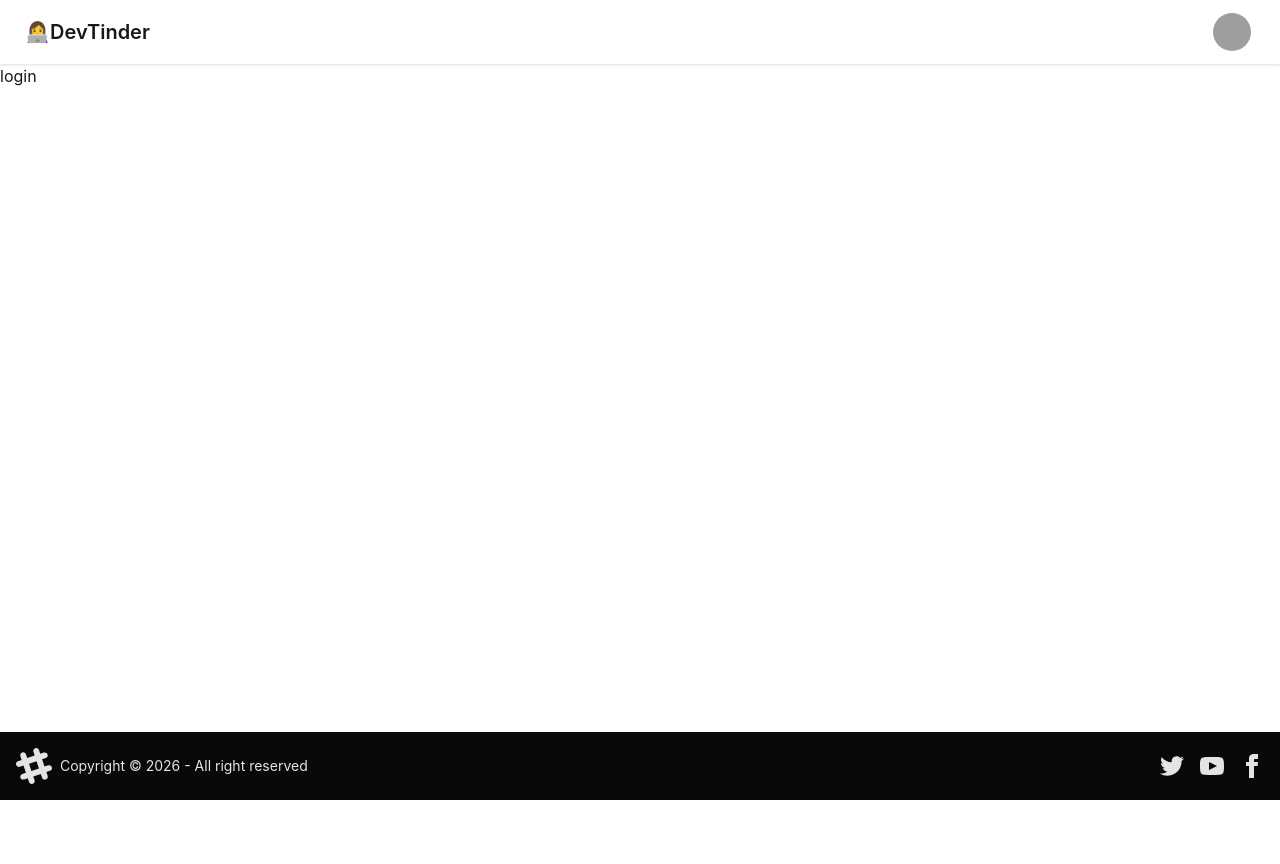
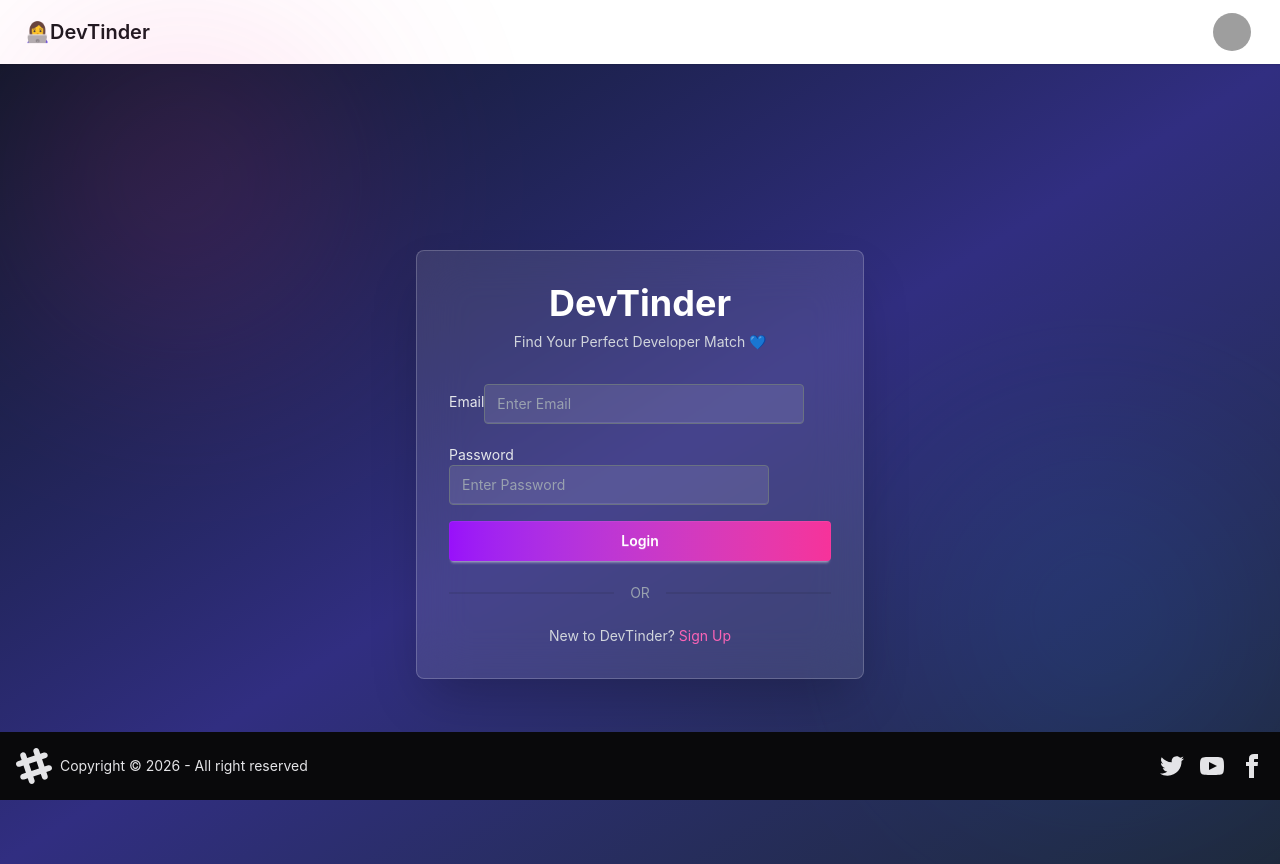
Before and after one commit to singhsakshi098/devtinder-web, a React (Vite) app: page /Login in a window 1280 px wide. Before the commit the page ends 800 px from the top, so only its background shows below. Built offline with nearby package versions, Linux system fonts and the light colour scheme; grey boxes are pictures that could not be loaded.

Commit message:
logged in paged created

```diff
--- a/package.json
+++ b/package.json
@@ -11,6 +11,7 @@
   },
   "dependencies": {
     "@tailwindcss/vite": "^4.3.1",
+    "axios": "^1.18.0",
     "react": "^19.2.6",
     "react-dom": "^19.2.6",
     "react-router-dom": "^7.18.0",
--- a/src/Login.jsx
+++ b/src/Login.jsx
@@ -1,13 +1,129 @@
+import { useState } from "react";
+import axios from "axios";
 
 const Login = () => {
+  const [emailId, setEmailId] = useState("");
+  const [password, setPassword] = useState("");
+  const [error, setError] = useState("");
+
+  const handleLogin = async (e) => {
+    e.preventDefault();
+    setError("");
+
+    try {
+      const res = await axios.post(
+        "http://localhost:7777/login",
+        {
+          emailId,
+          password,
+        },
+        {
+          withCredentials: true,
+        }
+      );
+
+      console.log("Login Successful:", res.data);
+
+      // Navigate after login
+      // navigate("/feed");
+
+    } catch (err) {
+      console.log(err);
+      setError(err.response?.data || "Invalid Email or Password");
+    }
+  };
+
   return (
-    <div>
-        login
+    <div className="min-h-screen flex items-center justify-center bg-gradient-to-br from-[#0f172a] via-[#312e81] to-[#1e293b] px-4">
+
+      {/* Background Blur */}
+      <div className="absolute w-72 h-72 bg-pink-500 rounded-full blur-[120px] opacity-20 top-10 left-10"></div>
+      <div className="absolute w-72 h-72 bg-blue-500 rounded-full blur-[120px] opacity-20 bottom-10 right-10"></div>
+
+      <div className="card w-full max-w-md bg-white/10 backdrop-blur-xl border border-white/20 shadow-2xl">
+
+        <div className="card-body p-8">
+
+          <div className="text-center mb-6">
+            <h1 className="text-4xl font-bold text-white">
+              DevTinder
+            </h1>
+
+            <p className="text-gray-300 mt-2">
+              Find Your Perfect Developer Match 💙
+            </p>
+          </div>
+
+          <form onSubmit={handleLogin}>
+
+            {/* Email */}
+
+            <div className="form-control mb-5">
+              <label className="label">
+                <span className="label-text text-gray-200">
+                  Email
+                </span>
+              </label>
+
+              <input
+                type="email"
+                placeholder="Enter Email"
+                className="input input-bordered bg-white/10 border-gray-500 text-white placeholder:text-gray-400"
+                value={emailId}
+                onChange={(e) => setEmailId(e.target.value)}
+                required
+              />
+            </div>
+
+            {/* Password */}
+
+            <div className="form-control mb-4">
+              <label className="label">
+                <span className="label-text text-gray-200">
+                  Password
+                </span>
+              </label>
+
+              <input
+                type="password"
+                placeholder="Enter Password"
+                className="input input-bordered bg-white/10 border-gray-500 text-white placeholder:text-gray-400"
+                value={password}
+                onChange={(e) => setPassword(e.target.value)}
+                required
+              />
+            </div>
+
+            {error && (
+              <p className="text-red-400 text-sm mb-4 text-center">
+                {error}
+              </p>
+            )}
+
+            <button
+              type="submit"
+              className="btn w-full bg-gradient-to-r from-purple-600 to-pink-500 border-none text-white hover:scale-105 transition-all duration-300"
+            >
+              Login
+            </button>
+
+          </form>
+
+          <div className="divider text-gray-400">OR</div>
+
+          <p className="text-center text-gray-300">
+            New to DevTinder?{" "}
+            <span className="text-pink-400 cursor-pointer hover:underline">
+              Sign Up
+            </span>
+          </p>
+
+        </div>
+
+      </div>
 
     </div>
-
-
   );
 };
 
-export default Login
+export default Login;
```
Also changed, not shown: 2 other files (tests, documents, lock files or other folders).
